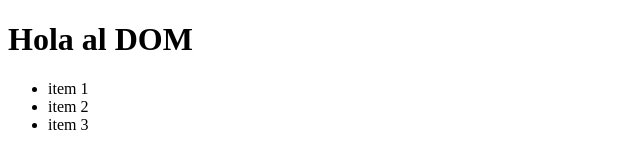
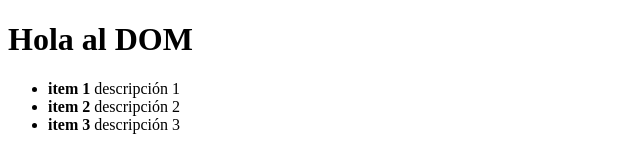
Before and after one commit to cc3saru/Practica1, a plain HTML site: page index.html in a window 1280 px wide. Shown: the whole page, without its empty margins (0-640 px from the left). Drawn offline with Linux system fonts and the light colour scheme.

Commit message:
video #5

```diff
--- a/app.js
+++ b/app.js
@@ -1,13 +1,18 @@
 const lista = document.getElementById("lista-dinamica");
-
-const arrayItem = ["item 1", "item 2", "item 3"];
+const arrayItem = [
+    { nombre: "item 1", descripcion: "descripción 1" },
+    { nombre: "item 2", descripcion: "descripción 2" },
+    { nombre: "item 3", descripcion: "descripción 3" },
+];
 
 const fragment = document.createDocumentFragment();
+const template = document.querySelector("template");
 
 arrayItem.forEach((item) => {
-    const li = document.createElement("li");
-    li.textContent = item;
-    fragment.appendChild(li);
+    template.content.querySelector("b").textContent = item.nombre;
+    template.content.querySelector("span").textContent = item.descripcion;
+    const clone = document.importNode(template.content, true);
+    fragment.appendChild(clone);
 });
 
 lista.appendChild(fragment);
--- a/index.html
+++ b/index.html
@@ -8,6 +8,11 @@
 <body>
     <h1>Hola al DOM</h1>
     <ul id="lista-dinamica"></ul>
+    <template>
+        <li class="list">
+            <b>nombre: </b> <span class="text-danger">descripción...</span>
+        </li>
+    </template>
     <script src="./app.js"></script>
 </body>
 </html>
```
